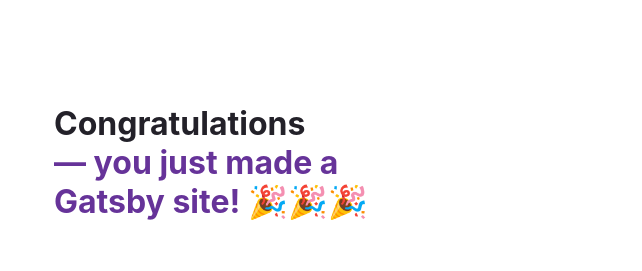
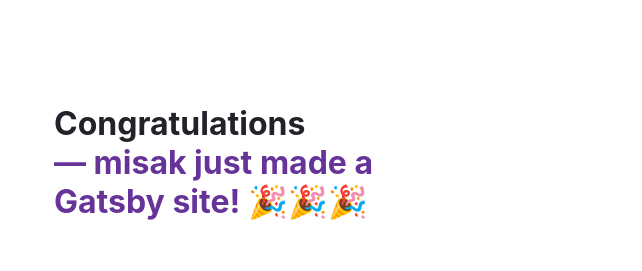
Before and after one commit to michaltrs/gatsby-tutorial, a Gatsby site: page / in a window 1280 px wide. Shown: the top 271 px of the page, without its empty margins (50-692 px from the left). Built offline with nearby package versions, Linux system fonts and the light colour scheme; Gatsby itself is replaced by a stand-in of ours.

Commit message:
first personalisation ;)

```diff
--- a/src/pages/index.js
+++ b/src/pages/index.js
@@ -129,7 +129,7 @@
       <h1 style={headingStyles}>
         Congratulations
         <br />
-        <span style={headingAccentStyles}>— you just made a Gatsby site! 🎉🎉🎉</span>
+        <span style={headingAccentStyles}>— misak just made a Gatsby site! 🎉🎉🎉</span>
       </h1>
       <p style={paragraphStyles}>
         Edit <code style={codeStyles}>src/pages/index.js</code> to see this page
```
Also changed, not shown: 1 other file.
